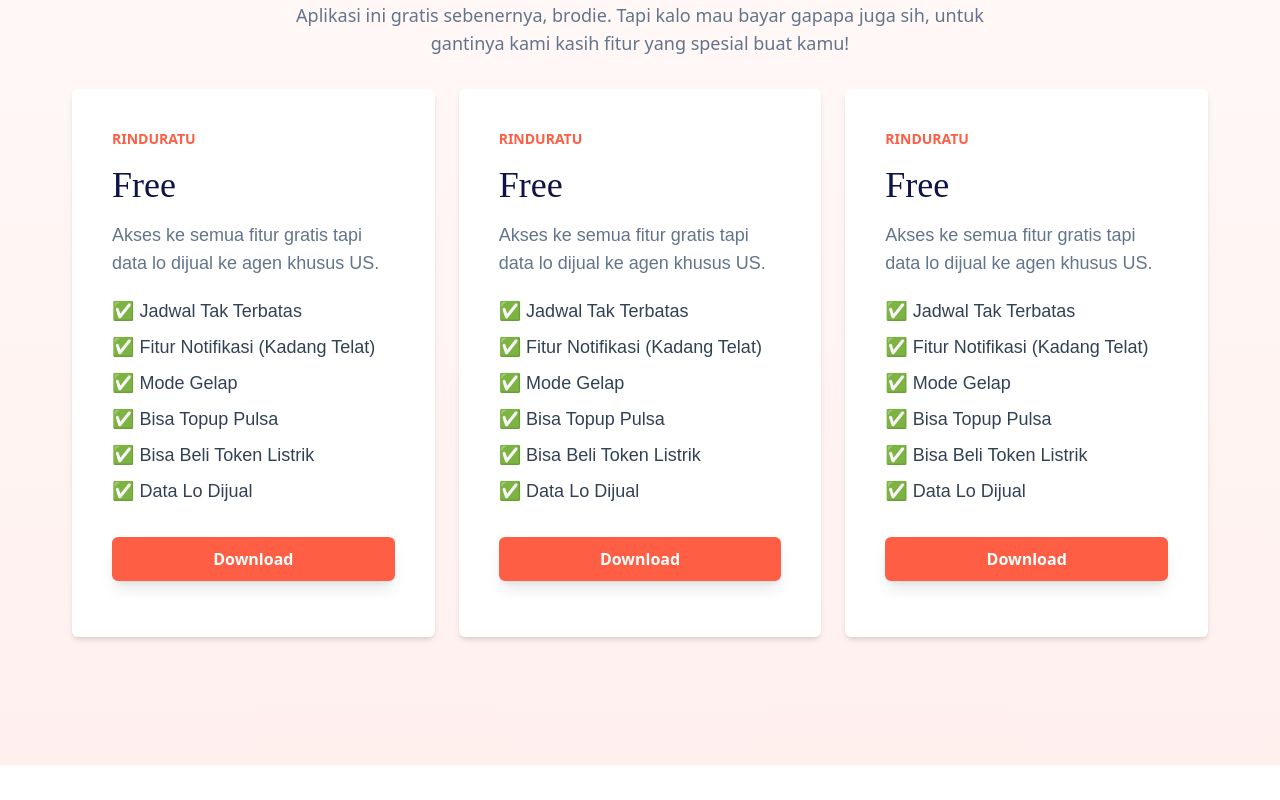
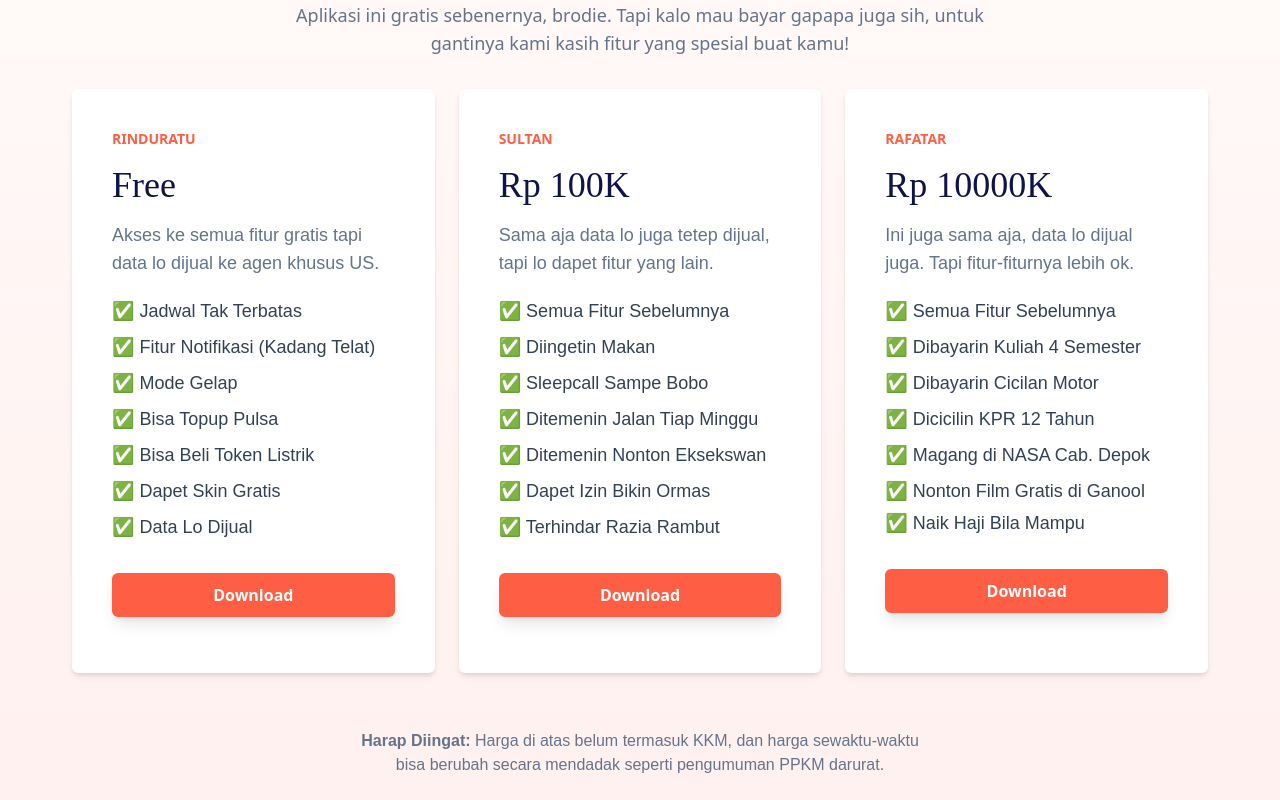
Before and after one commit to hasyimsw/the-zeitplan, a React (Create React App) app: page / in a window 1280 px wide. Shown: the part 2860-3660 px from the top of the page. Before the commit the page ends 3625 px from the top, so only its background shows below. Built offline with nearby package versions, Linux system fonts and the light colour scheme; the HTML template or start-up script is replaced by a standard one.

Commit message:
update file

```diff
--- a/src/App.js
+++ b/src/App.js
@@ -3,6 +3,7 @@ import Applications from "./components/Applications";
 import Featured from "./components/Featured";
 import Hero from "./components/Hero";
 import Price from "./components/Price";
+import Testimoni from "./components/Testimoni";
 
 function App() {
   return (
@@ -11,6 +12,7 @@ function App() {
       <Applications />
       <Featured />
       <Price />
+      <Testimoni />
     </>
   );
 }
--- a/src/components/Price.jsx
+++ b/src/components/Price.jsx
@@ -17,39 +17,43 @@ const Price = () => {
                     <p className='text-lg text-slate-700 fontSecondary py-1'>✅ Mode Gelap</p>
                     <p className='text-lg text-slate-700 fontSecondary py-1'>✅ Bisa Topup Pulsa</p>
                     <p className='text-lg text-slate-700 fontSecondary py-1'>✅ Bisa Beli Token Listrik</p>
+                    <p className='text-lg text-slate-700 fontSecondary py-1'>✅ Dapet Skin Gratis</p>
                     <p className='text-lg text-slate-700 fontSecondary pt-1 pb-8'>✅ Data Lo Dijual</p>
                     <button className='buttonPrimary w-full'>Download</button>
                   </div>
                 </div>
                 <div className='p-10 bg-white rounded-md shadow-md'>
-                  <h3 className='text-sm textSecondary font-semibold'>RINDURATU</h3>
-                  <h1 className='fontPrimary textPrimary text-4xl py-4'>Free</h1>
-                  <p className='text-lg fontSecondary text-slate-500'>Akses ke semua fitur gratis tapi data lo dijual ke agen khusus US.</p>
+                  <h3 className='text-sm textSecondary font-semibold'>SULTAN</h3>
+                  <h1 className='fontPrimary textPrimary text-4xl py-4'>Rp 100K</h1>
+                  <p className='text-lg fontSecondary text-slate-500'>Sama aja data lo juga tetep dijual, tapi lo dapet fitur yang lain.</p>
                   <div className='py-4'>
-                    <p className='text-lg text-slate-700 fontSecondary py-1'>✅ Jadwal Tak Terbatas</p>
-                    <p className='text-lg text-slate-700 fontSecondary py-1'>✅ Fitur Notifikasi (Kadang Telat)</p>
-                    <p className='text-lg text-slate-700 fontSecondary py-1'>✅ Mode Gelap</p>
-                    <p className='text-lg text-slate-700 fontSecondary py-1'>✅ Bisa Topup Pulsa</p>
-                    <p className='text-lg text-slate-700 fontSecondary py-1'>✅ Bisa Beli Token Listrik</p>
-                    <p className='text-lg text-slate-700 fontSecondary pt-1 pb-8'>✅ Data Lo Dijual</p>
+                    <p className='text-lg text-slate-700 fontSecondary py-1'>✅ Semua Fitur Sebelumnya</p>
+                    <p className='text-lg text-slate-700 fontSecondary py-1'>✅ Diingetin Makan</p>
+                    <p className='text-lg text-slate-700 fontSecondary py-1'>✅ Sleepcall Sampe Bobo</p>
+                    <p className='text-lg text-slate-700 fontSecondary py-1'>✅ Ditemenin Jalan Tiap Minggu</p>
+                    <p className='text-lg text-slate-700 fontSecondary py-1'>✅ Ditemenin Nonton Eksekswan</p>
+                    <p className='text-lg text-slate-700 fontSecondary py-1'>✅ Dapet Izin Bikin Ormas</p>
+                    <p className='text-lg text-slate-700 fontSecondary pt-1 pb-8'>✅ Terhindar Razia Rambut</p>
                     <button className='buttonPrimary w-full'>Download</button>
                   </div>
                 </div>
                 <div className='p-10 bg-white rounded-md shadow-md'>
-                  <h3 className='text-sm textSecondary font-semibold'>RINDURATU</h3>
-                  <h1 className='fontPrimary textPrimary text-4xl py-4'>Free</h1>
-                  <p className='text-lg fontSecondary text-slate-500'>Akses ke semua fitur gratis tapi data lo dijual ke agen khusus US.</p>
+                  <h3 className='text-sm textSecondary font-semibold'>RAFATAR</h3>
+                  <h1 className='fontPrimary textPrimary text-4xl py-4'>Rp 10000K</h1>
+                  <p className='text-lg fontSecondary text-slate-500'>Ini juga sama aja, data lo dijual juga. Tapi fitur-fiturnya lebih ok.</p>
                   <div className='py-4'>
-                    <p className='text-lg text-slate-700 fontSecondary py-1'>✅ Jadwal Tak Terbatas</p>
-                    <p className='text-lg text-slate-700 fontSecondary py-1'>✅ Fitur Notifikasi (Kadang Telat)</p>
-                    <p className='text-lg text-slate-700 fontSecondary py-1'>✅ Mode Gelap</p>
-                    <p className='text-lg text-slate-700 fontSecondary py-1'>✅ Bisa Topup Pulsa</p>
-                    <p className='text-lg text-slate-700 fontSecondary py-1'>✅ Bisa Beli Token Listrik</p>
-                    <p className='text-lg text-slate-700 fontSecondary pt-1 pb-8'>✅ Data Lo Dijual</p>
+                    <p className='text-lg text-slate-700 fontSecondary py-1'>✅ Semua Fitur Sebelumnya</p>
+                    <p className='text-lg text-slate-700 fontSecondary py-1'>✅ Dibayarin Kuliah 4 Semester</p>
+                    <p className='text-lg text-slate-700 fontSecondary py-1'>✅ Dibayarin Cicilan Motor</p>
+                    <p className='text-lg text-slate-700 fontSecondary py-1'>✅ Dicicilin KPR 12 Tahun</p>
+                    <p className='text-lg text-slate-700 fontSecondary py-1'>✅ Magang di NASA Cab. Depok</p>
+                    <p className='text-lg text-slate-700 fontSecondary pt-1'>✅ Nonton Film Gratis di Ganool</p>
+                    <p className='text-lg text-slate-700 fontSecondary pt-1 pb-8'>✅ Naik Haji Bila Mampu</p>
                     <button className='buttonPrimary w-full'>Download</button>
                   </div>
                 </div>
             </div>
+            <p className='text-center pt-10 md:w-6/12 mx-auto text-base text-slate-500 fontSecondary'><span className='font-bold'>Harap Diingat:</span> Harga di atas belum termasuk KKM, dan harga sewaktu-waktu bisa berubah secara mendadak seperti pengumuman PPKM darurat.</p>
         </div>
     </div>
   )
--- /dev/null
+++ b/src/components/Testimoni.jsx
@@ -0,0 +1,15 @@
+import React from 'react'
+
+const Testimoni = () => {
+  return (
+    <div className='w-full bg-[#FE5E44]/20'>
+        <div className='max-w-[1168px] px-4 mx-auto py-28'>
+            <h1 className='text-center fontPrimary text-4xl md:w-10/12 lg:w-6/12 mx-auto'>Apa kata umat manusia tentang aplikasi keren ini?</h1>
+            <p className='text-center fontSecondary text-lg text-slate-500 py-4 md:w-10/12 lg:w-6/12 mx-auto'>Kami tidak memfilter semua review, males soalnya. Jadi semua yang ditampilkan di sini semuanya asli tanpa reksadana.</p>
+            <div className='grid md:grid-cols-2 lg:grid-cols-3 gap-5'></div>
+        </div>
+    </div>
+  )
+}
+
+export default Testimoni
```
